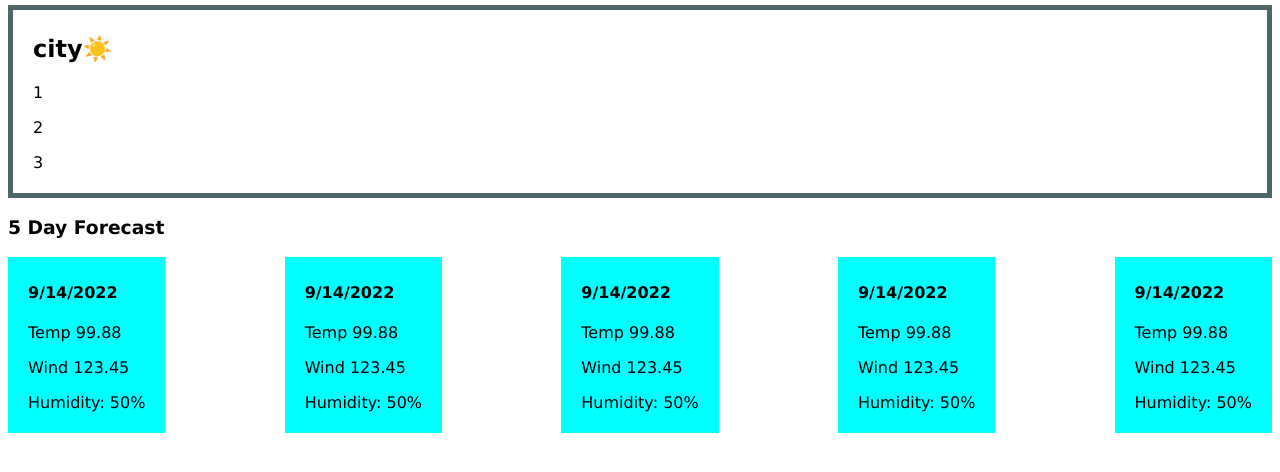
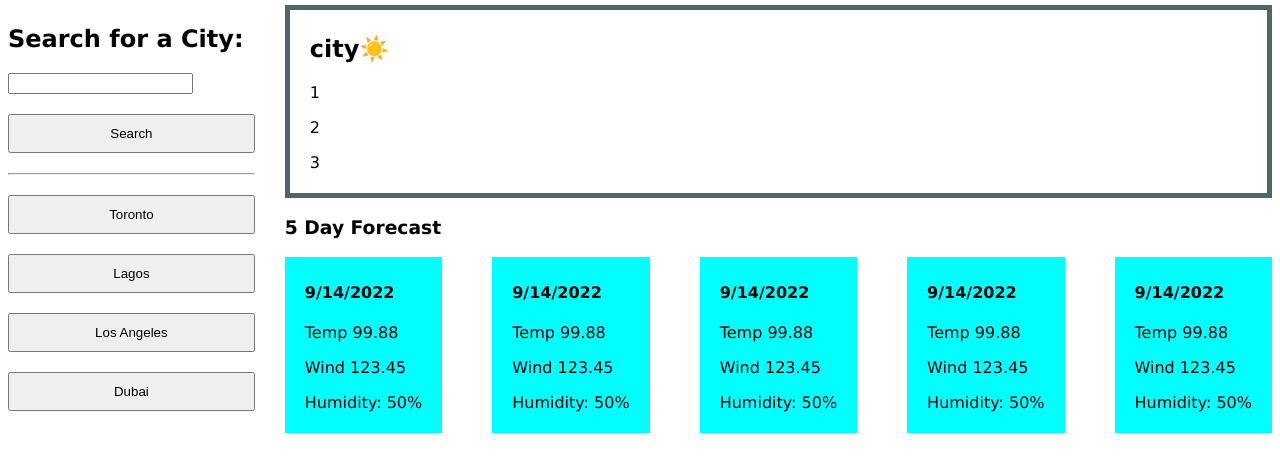
Before and after one commit to queendoescode/weather-forecast, a plain HTML site: page index.html in a window 1280 px wide. Shown: the part 160-632 px from the top of the page. Drawn offline with nearby package versions, Linux system fonts and the light colour scheme.

Commit message:
added form element and some styles

```diff
--- a/assets/css/style.css
+++ b/assets/css/style.css
@@ -31,6 +31,18 @@ padding: 5px 20px;
   padding: 5px 20px;
 }
 
+#left {
+  width: 20%;
+  padding-right: 30px;
+}
+
 #right {
+  width: 80%;
+}
+
+button {
+  display: block;
   width: 100%;
+  margin: 20px 0px;
+  padding: 10px 0;
 }
--- a/index.html
+++ b/index.html
@@ -15,7 +15,17 @@
 
     <div id="left">
 
-      <form action class=""></form>
+      <h2>Search for a City:</h2>
+
+      <form action class="">
+        <input type="text">
+        <button>Search</button>
+        <hr>
+        <button>Toronto</button>
+        <button>Lagos</button>
+        <button>Los Angeles</button>
+        <button>Dubai</button>
+      </form>
 
     </div>
 
```
